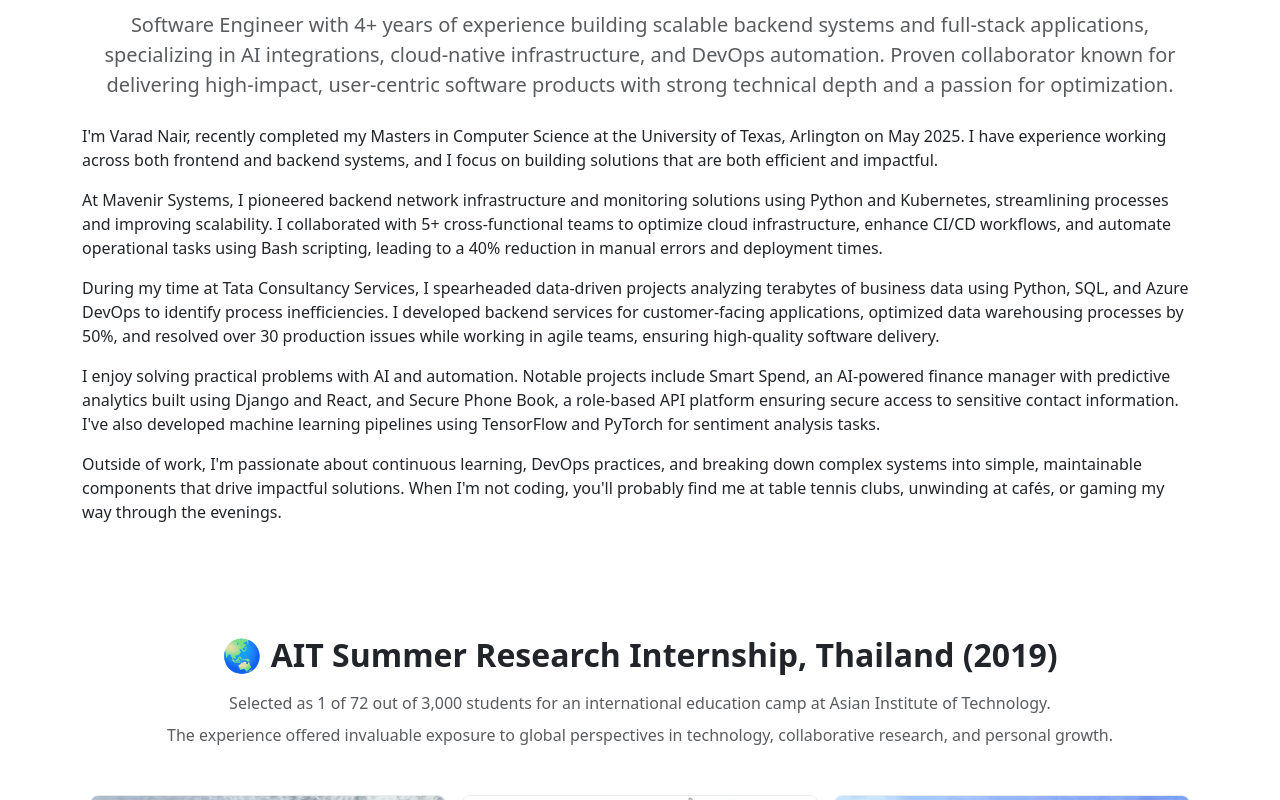
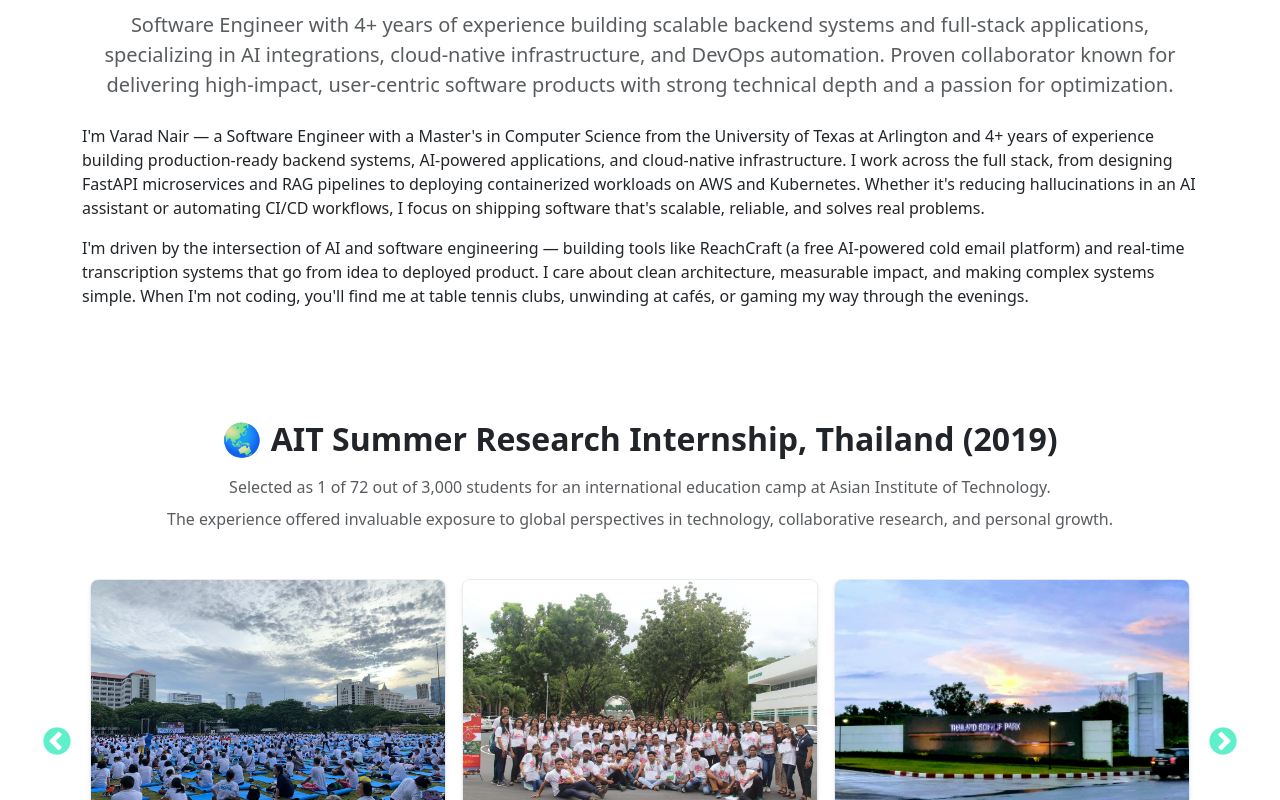
Before and after one commit to varadnair30/my_portfolio, a React (Create React App) app: page / in a window 1280 px wide. Shown: the part 900-1700 px from the top of the page. Built offline with nearby package versions, Linux system fonts and the light colour scheme; no server answers.

Commit message:
Updated knowledgeBase with a refined personal introduction, enhanced project descriptions, and improved testimonials for clarity and impact. Adjusted experience details to better reflect contributions and outcomes in previous roles.

```diff
--- a/src/portfolio/knowledgeBase.mjs
+++ b/src/portfolio/knowledgeBase.mjs
@@ -16,11 +16,8 @@
   lead:
     "Software Engineer with 4+ years of experience building scalable backend systems and full-stack applications, specializing in AI integrations, cloud-native infrastructure, and DevOps automation. Proven collaborator known for delivering high-impact, user-centric software products with strong technical depth and a passion for optimization.",
   paragraphs: [
-    "I'm Varad Nair, recently completed my Masters in Computer Science at the University of Texas, Arlington on May 2025. I have experience working across both frontend and backend systems, and I focus on building solutions that are both efficient and impactful.",
-    "At Mavenir Systems, I pioneered backend network infrastructure and monitoring solutions using Python and Kubernetes, streamlining processes and improving scalability. I collaborated with 5+ cross-functional teams to optimize cloud infrastructure, enhance CI/CD workflows, and automate operational tasks using Bash scripting, leading to a 40% reduction in manual errors and deployment times.",
-    "During my time at Tata Consultancy Services, I spearheaded data-driven projects analyzing terabytes of business data using Python, SQL, and Azure DevOps to identify process inefficiencies. I developed backend services for customer-facing applications, optimized data warehousing processes by 50%, and resolved over 30 production issues while working in agile teams, ensuring high-quality software delivery.",
-    "I enjoy solving practical problems with AI and automation. Notable projects include Smart Spend, an AI-powered finance manager with predictive analytics built using Django and React, and Secure Phone Book, a role-based API platform ensuring secure access to sensitive contact information. I've also developed machine learning pipelines using TensorFlow and PyTorch for sentiment analysis tasks.",
-    "Outside of work, I'm passionate about continuous learning, DevOps practices, and breaking down complex systems into simple, maintainable components that drive impactful solutions. When I'm not coding, you'll probably find me at table tennis clubs, unwinding at cafés, or gaming my way through the evenings.",
+    "I'm Varad Nair — a Software Engineer with a Master's in Computer Science from the University of Texas at Arlington and 4+ years of experience building production-ready backend systems, AI-powered applications, and cloud-native infrastructure. I work across the full stack, from designing FastAPI microservices and RAG pipelines to deploying containerized workloads on AWS and Kubernetes. Whether it's reducing hallucinations in an AI assistant or automating CI/CD workflows, I focus on shipping software that's scalable, reliable, and solves real problems.",
+    "I'm driven by the intersection of AI and software engineering — building tools like ReachCraft (a free AI-powered cold email platform) and real-time transcription systems that go from idea to deployed product. I care about clean architecture, measurable impact, and making complex systems simple. When I'm not coding, you'll find me at table tennis clubs, unwinding at cafés, or gaming my way through the evenings.",
   ],
 };
 
@@ -244,10 +241,10 @@
     duration: "Jul 2020 – Dec 2022",
     location: "Remote",
     bullets: [
-      "Delivered 10+ full-stack web applications using Django REST, Spring Boot, React, Angular, and PostgreSQL, improving client operational efficiency by 40–60%",
-      "Built data-driven dashboards and analytics tools with Python, Pandas, Flask/Django, providing actionable insights to 200+ end-users",
-      "Deployed applications to AWS cloud using Docker and CI/CD pipelines, reducing deployment time by 50% and server downtime by 30%",
-      "Delivered 15+ secure REST APIs with authentication and access control, preventing potential data breaches and enhancing system reliability",
+      "Delivered 10+ full-stack web applications for clients in healthcare, real estate, and education sectors using Django REST, Spring Boot, React, Angular, and PostgreSQL, improving operational efficiency by 40–60%",
+      "Built interactive dashboards and analytics tools for healthcare and real estate clients using Python, Pandas, and Flask/Django, providing actionable insights to 200+ end-users",
+      "Deployed client applications to AWS using Docker and CI/CD pipelines, reducing deployment time by 50% and server downtime by 30%",
+      "Designed and delivered 15+ secure REST APIs with role-based authentication and access control, ensuring data compliance and system reliability",
     ],
     tech: [
       "Django REST",
@@ -390,12 +387,12 @@
 
 export const testimonials = [
   {
-    name: "Amit Kumar Singhai",
-    title: "Senior Associate Consultant",
-    linkedIn: "https://www.linkedin.com/in/amit-kumar-singhai/",
-    image: (process.env.PUBLIC_URL || "") + "/testimonials/amit-singhai.jpeg",
-    text: "I had the pleasure of working with Varad at Tata Consultancy Services, where he consistently demonstrated strong problem-solving abilities and a collaborative spirit. In his role, Varad handled complex data-driven deliverables with precision, using his analytical thinking to identify and address inefficiencies, which led to measurable operational improvements. His critical thinking was especially evident when resolving high-priority production issues, where he worked seamlessly with cross-functional teams to ensure optimal system performance. Varad's commitment to delivering quality solutions and his proactive approach made him a reliable and highly valued team player. I'm confident he'll continue to excel in any future endeavor",
-    color: "hsl(124, 70%, 85%)",
+    name: "Owen Turnbull",
+    title: "Technical Project/Program Manager",
+    linkedIn: "https://www.linkedin.com/in/owen-turnbull/",
+    image: (process.env.PUBLIC_URL || "") + "/testimonials/owen.jpeg",
+    text: "For anyone seeking a dedicated and highly capable Engineer, Varad is the person you need. During our time working together at Mavenir, I was consistently impressed by his professionalism, clarity of thought, and methodical problem-solving abilities. One particular instance that stands out was when Varad assisted me in troubleshooting a complex Python-based automation script. His structured approach to debugging, combined with his ability to break down the problem and communicate solutions clearly, showcased his strong technical foundation and maturity beyond his experience level.\n\nVarad's passion for engineering and his proactive attitude make him a standout team player. He doesn't just solve problems — he ensures long-term solutions by understanding the root cause and improving processes wherever possible. I have no doubt that Varad will excel in his future endeavors and grow into a top-tier engineer in any organization he joins",
+    color: "hsla(67, 71%, 85%, 1.00)",
   },
   {
     name: "Ashwinkumar S Padale",
@@ -406,12 +403,12 @@
     color: "hsla(184, 71%, 85%, 1.00)",
   },
   {
-    name: "Owen Turnbull",
-    title: "Technical Project/Program Manager",
-    linkedIn: "https://www.linkedin.com/in/owen-turnbull/",
-    image: (process.env.PUBLIC_URL || "") + "/testimonials/owen.jpeg",
-    text: "For anyone seeking a dedicated and highly capable Engineer, Varad is the person you need. During our time working together at Mavenir, I was consistently impressed by his professionalism, clarity of thought, and methodical problem-solving abilities. One particular instance that stands out was when Varad assisted me in troubleshooting a complex Python-based automation script. His structured approach to debugging, combined with his ability to break down the problem and communicate solutions clearly, showcased his strong technical foundation and maturity beyond his experience level.\n\nVarad's passion for engineering and his proactive attitude make him a standout team player. He doesn't just solve problems — he ensures long-term solutions by understanding the root cause and improving processes wherever possible. I have no doubt that Varad will excel in his future endeavors and grow into a top-tier engineer in any organization he joins",
-    color: "hsla(67, 71%, 85%, 1.00)",
+    name: "Amit Kumar Singhai",
+    title: "Senior Associate Consultant",
+    linkedIn: "https://www.linkedin.com/in/amit-kumar-singhai/",
+    image: (process.env.PUBLIC_URL || "") + "/testimonials/amit-singhai.jpeg",
+    text: "I had the pleasure of working with Varad at Tata Consultancy Services, where he consistently demonstrated strong problem-solving abilities and a collaborative spirit. In his role, Varad handled complex data-driven deliverables with precision, using his analytical thinking to identify and address inefficiencies, which led to measurable operational improvements. His critical thinking was especially evident when resolving high-priority production issues, where he worked seamlessly with cross-functional teams to ensure optimal system performance. Varad's commitment to delivering quality solutions and his proactive approach made him a reliable and highly valued team player. I'm confident he'll continue to excel in any future endeavor",
+    color: "hsl(124, 70%, 85%)",
   },
 ];
 
```
